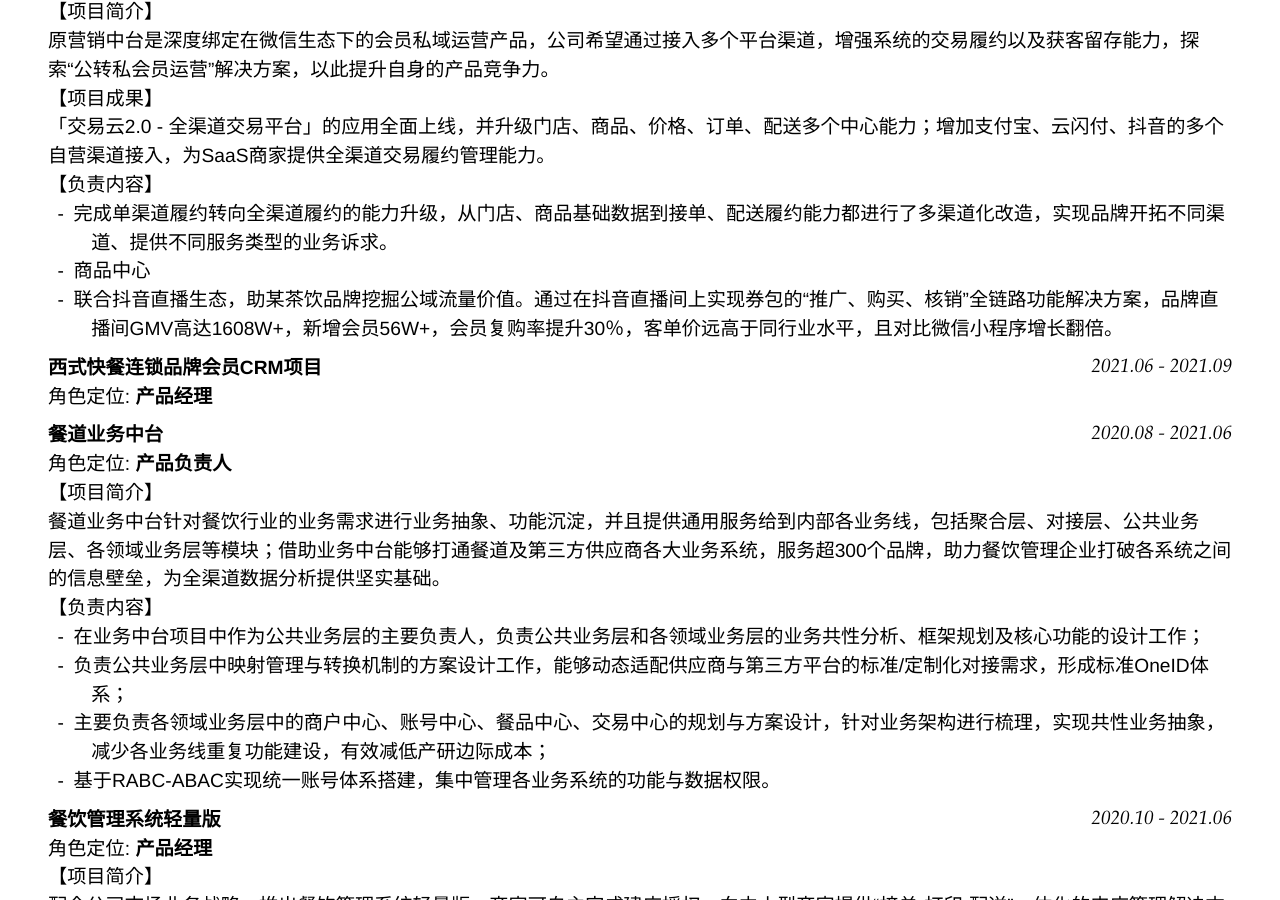
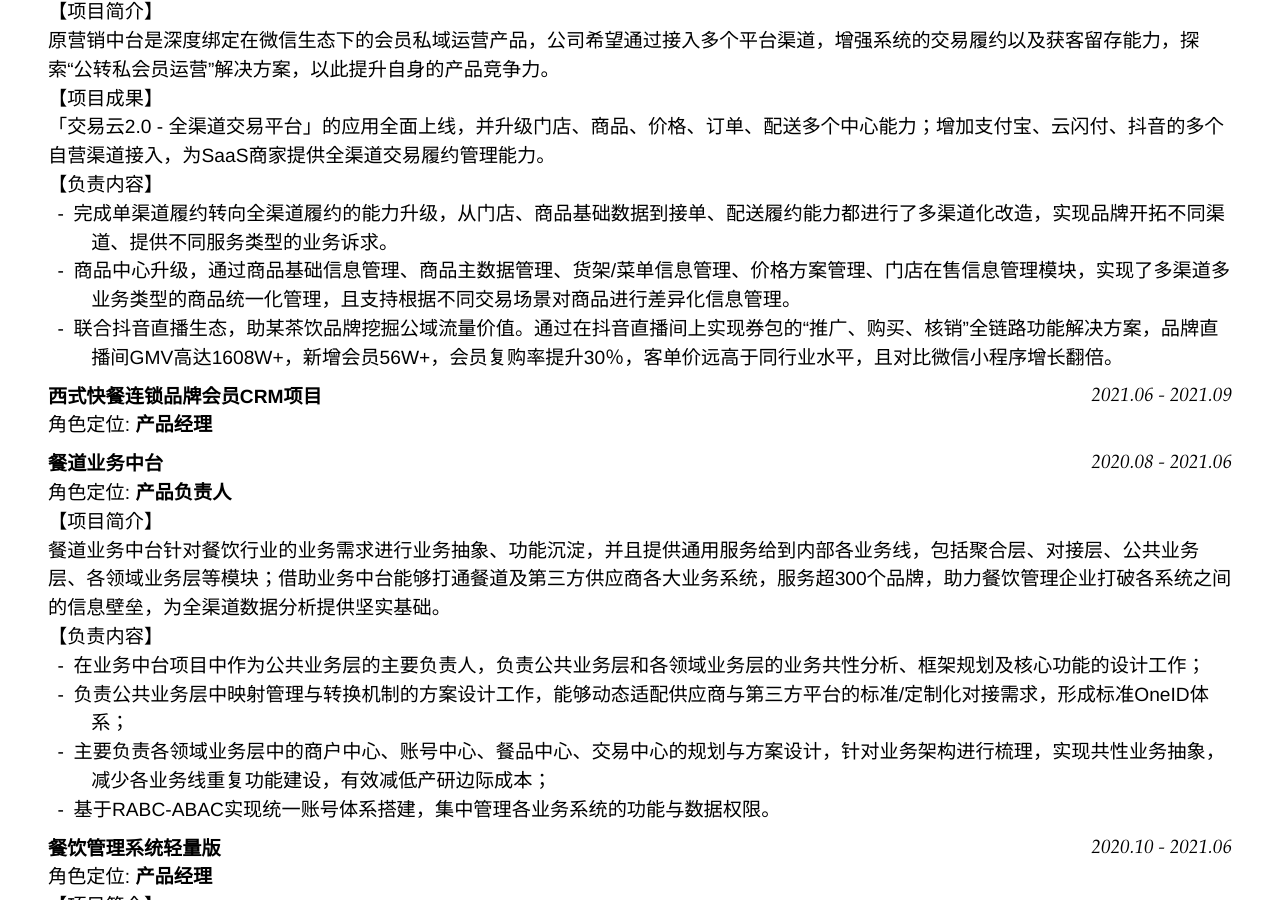
Before and after one commit to Jvcon/cv-zh, a Jekyll site: the page built from index.md, in a window 1280 px wide and 900 px high, scrolled down 2304 px. Built offline with Jekyll 4.4.1, drawn with Linux system fonts in a browser that asks for light colours; nearby versions of some CDN libraries.

Commit message:
feat: update project information

```diff
--- a/index.md
+++ b/index.md
@@ -128,7 +128,7 @@ _微餐时代_ 致力于餐饮管理系统研发的创业公司，主要产品
 【负责内容】
 
 - 完成单渠道履约转向全渠道履约的能力升级，从门店、商品基础数据到接单、配送履约能力都进行了多渠道化改造，实现品牌开拓不同渠道、提供不同服务类型的业务诉求。
-- 商品中心
+- 商品中心升级，通过商品基础信息管理、商品主数据管理、货架/菜单信息管理、价格方案管理、门店在售信息管理模块，实现了多渠道多业务类型的商品统一化管理，且支持根据不同交易场景对商品进行差异化信息管理。
 - 联合抖音直播生态，助某茶饮品牌挖掘公域流量价值。通过在抖音直播间上实现券包的“推广、购买、核销”全链路功能解决方案，品牌直播间GMV高达1608W+，新增会员56W+，会员复购率提升30％，客单价远高于同行业水平，且对比微信小程序增长翻倍。
 
 ### __西式快餐连锁品牌会员CRM项目__ `2021.06 - 2021.09`
```
